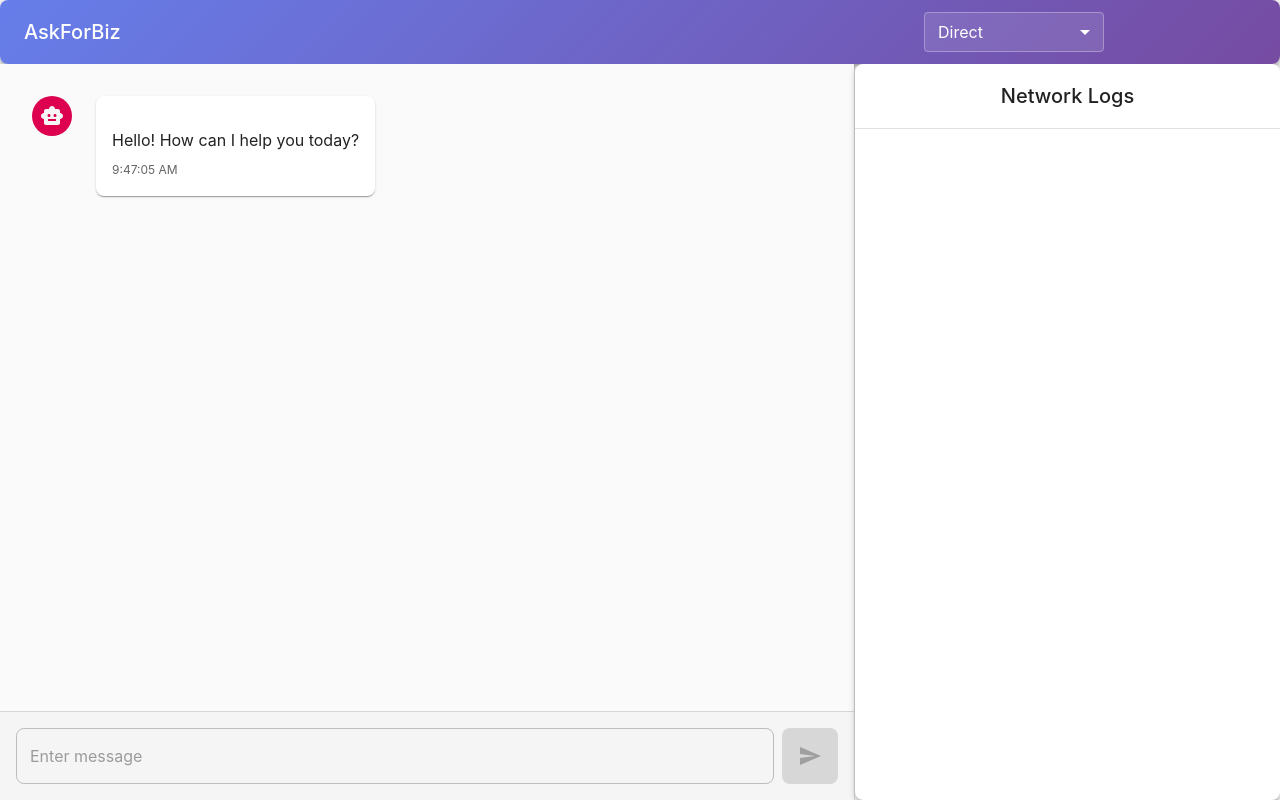
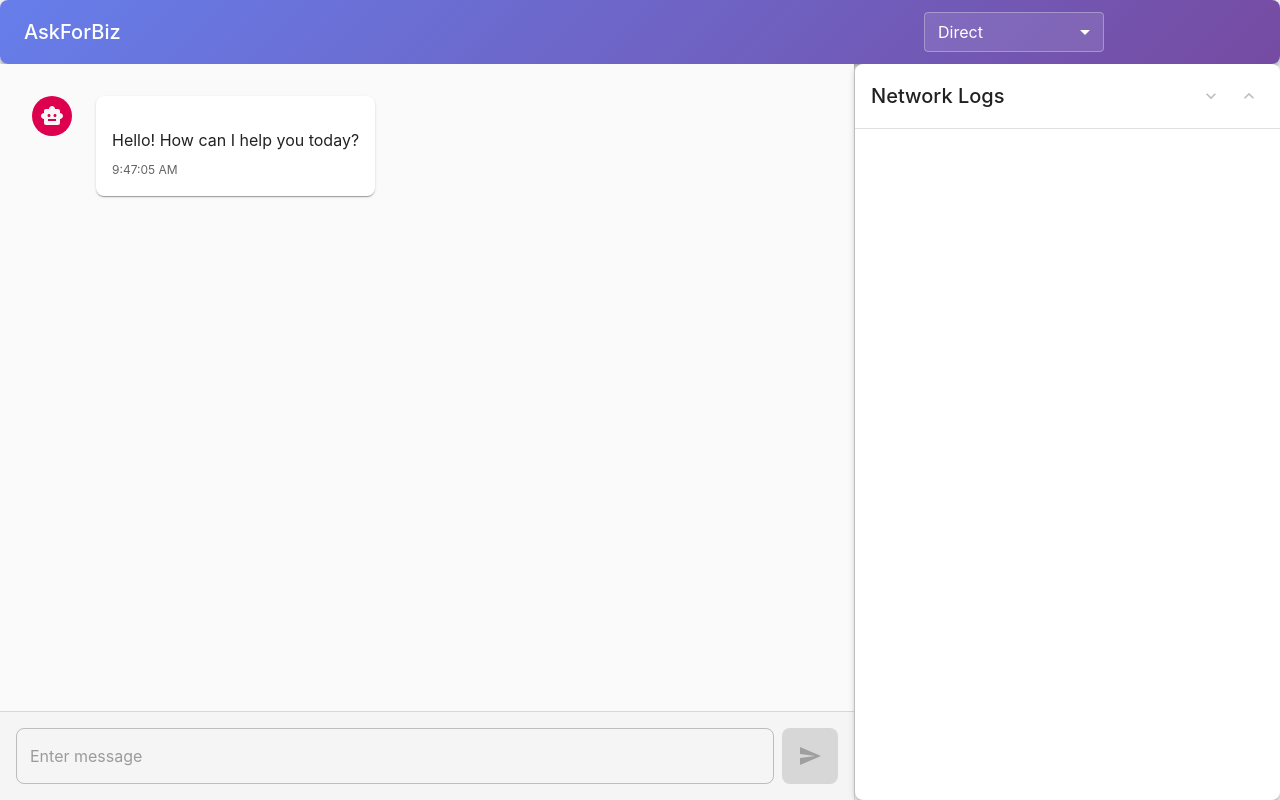
Before and after one commit to malinthaprasan/chat-app, a React (Create React App) app: page / in a window 1280 px wide. Both pictures are taken after a click on the button 1188 px from the left and 32 px from the top of the page. Built offline with nearby package versions, Linux system fonts and the light colour scheme; some icons are missing.

Commit message:
add expand shrink view for logs

```diff
--- a/src/App.js
+++ b/src/App.js
@@ -42,7 +42,9 @@ import {
   VisibilityOff as VisibilityOffIcon,
   Stop as StopIcon,
   Replay as ReplayIcon,
-  ContentCopy as CopyIcon
+  ContentCopy as CopyIcon,
+  ExpandMore as ExpandAllIcon,
+  ExpandLess as CollapseAllIcon
 } from '@mui/icons-material';
 import CleaningServicesOutlinedIcon from '@mui/icons-material/CleaningServicesOutlined';
 import PlagiarismOutlinedIcon from '@mui/icons-material/PlagiarismOutlined';
@@ -404,6 +406,15 @@ ${selectedConfig.authType === 'bearer' ? `Authorization: Bearer ${selectedConfig
     });
   };
 
+  const handleExpandAll = () => {
+    const allLogIds = networkLogs.map(log => log.id);
+    setExpandedLogs(new Set(allLogIds));
+  };
+
+  const handleCollapseAll = () => {
+    setExpandedLogs(new Set());
+  };
+
   // Function to mask sensitive headers
   const maskSensitiveHeaders = (headersString) => {
     if (!headersString) return headersString;
@@ -848,9 +859,39 @@ ${selectedConfig.authType === 'bearer' ? `Authorization: Bearer ${selectedConfig
       }}
     >
       <Box sx={{ p: 2, borderBottom: 1, borderColor: 'divider' }}>
-        <Typography variant="h6" sx={{ textAlign: 'center' }}>
-          Network Logs
-        </Typography>
+        <Box sx={{ display: 'flex', alignItems: 'center', justifyContent: 'space-between' }}>
+          <Typography variant="h6">
+            Network Logs
+          </Typography>
+          <Box sx={{ display: 'flex', gap: 1 }}>
+            <Tooltip title="Expand all" placement="top">
+              <IconButton
+                size="small"
+                onClick={handleExpandAll}
+                disabled={networkLogs.length === 0}
+                sx={{
+                  color: 'text.secondary',
+                  '&:hover': { color: 'primary.main' }
+                }}
+              >
+                <ExpandAllIcon fontSize="small" />
+              </IconButton>
+            </Tooltip>
+            <Tooltip title="Collapse all" placement="top">
+              <IconButton
+                size="small"
+                onClick={handleCollapseAll}
+                disabled={expandedLogs.size === 0}
+                sx={{
+                  color: 'text.secondary',
+                  '&:hover': { color: 'primary.main' }
+                }}
+              >
+                <CollapseAllIcon fontSize="small" />
+              </IconButton>
+            </Tooltip>
+          </Box>
+        </Box>
       </Box>
 
       <Box sx={{ flex: 1, overflow: 'auto', p: 1 }}>
```
